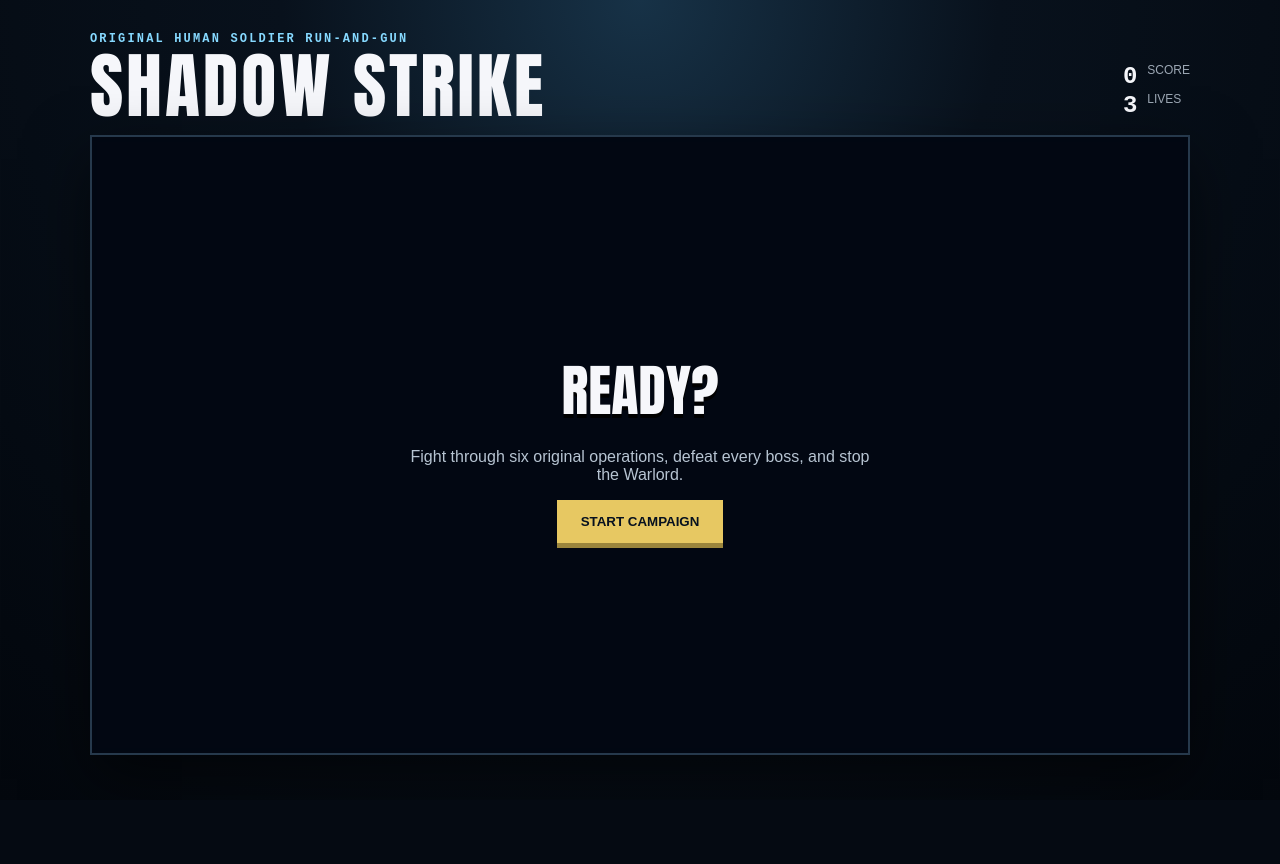
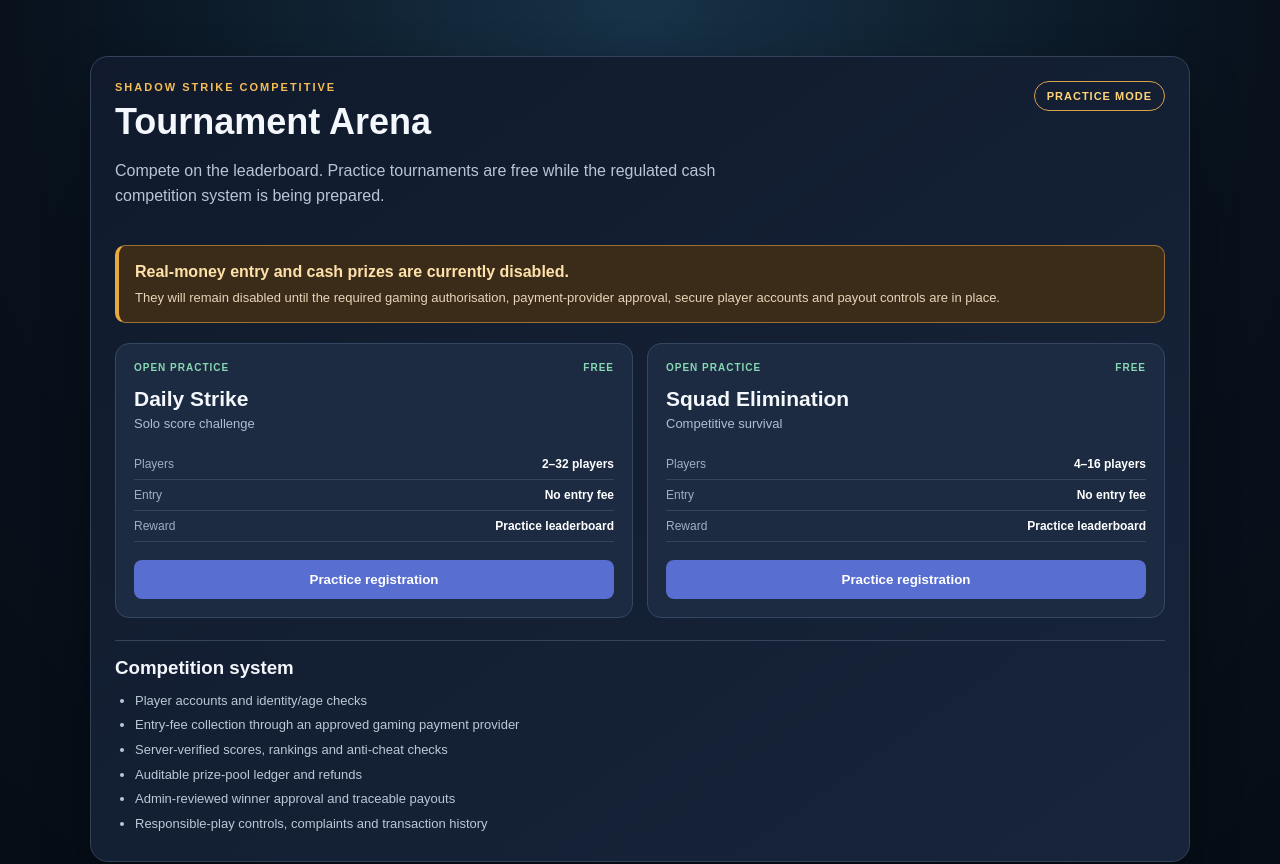
Before and after one commit to emmanuelodogiyon-dev/Contra, a Next.js app: page / in a window 1280 px wide. Shown: the top 864 px of the page. Before the commit the page ends 800 px from the top, so only its background shows below. Built offline with nearby package versions, Linux system fonts and the light colour scheme.

Commit message:
Add tournament lobby to Shadow Strike home

```diff
--- a/app/page.js
+++ b/app/page.js
@@ -1,6 +1,7 @@
 import AuthGate from '../components/AuthGate'
 import NativeBanner from '../components/NativeBanner'
+import TournamentLobby from '../components/TournamentLobby'
 
 export default function Home() {
-  return <main><NativeBanner /><AuthGate /></main>
+  return <main><NativeBanner /><TournamentLobby /><AuthGate /></main>
 }
```
